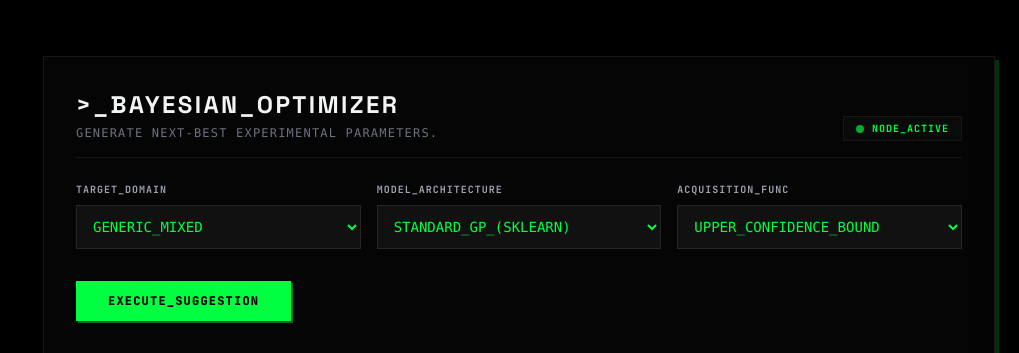
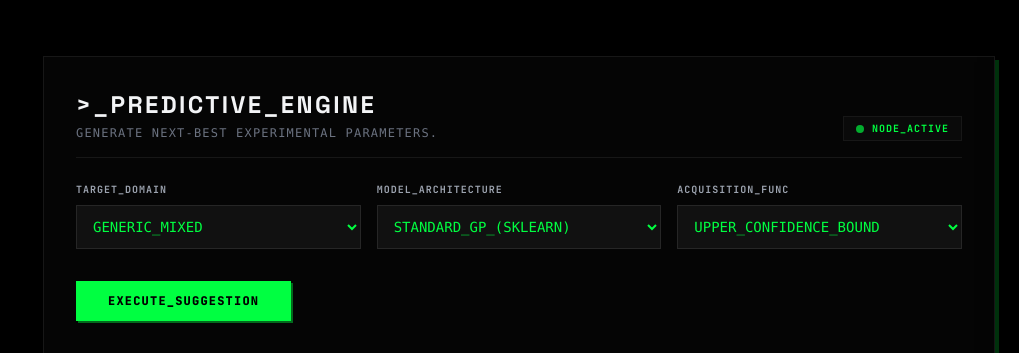
Before and after one commit to Pavannaidu9031/matrix-ai-optimizer, a FastAPI app: template templates/optimizer.html in a window 1280 px wide. Shown: the top 353 px of the page, without its empty margins (261-1280 px from the left). Run offline with FastAPI, Linux system fonts and the light colour scheme; the template is opened without the code that fills it, so the values that code supplies are empty; some libraries are stand-ins or nearby versions.

Commit message:
Update optimizer.html

```diff
--- a/templates/optimizer.html
+++ b/templates/optimizer.html
@@ -15,7 +15,7 @@
     <div class="bg-[#050505] border border-gray-800 shadow-hard p-4 sm:p-6 md:p-8">
         <div class="flex flex-col md:flex-row justify-between items-start md:items-end border-b border-gray-800 pb-4 mb-6">
             <div>
-                <h2 class="text-xl md:text-2xl font-display font-bold text-gray-100 uppercase tracking-widest">>_BAYESIAN_OPTIMIZER</h2>
+                <h2 class="text-xl md:text-2xl font-display font-bold text-gray-100 uppercase tracking-widest">>_PREDICTIVE_ENGINE</h2>
                 <p class="text-[10px] md:text-xs text-gray-500 font-mono tracking-widest uppercase mt-1">Generate next-best experimental parameters.</p>
             </div>
             <div class="mt-4 md:mt-0 flex items-center space-x-2 bg-[#0a0a0a] border border-gray-800 px-3 py-1 w-full md:w-auto justify-center md:justify-start">
```
